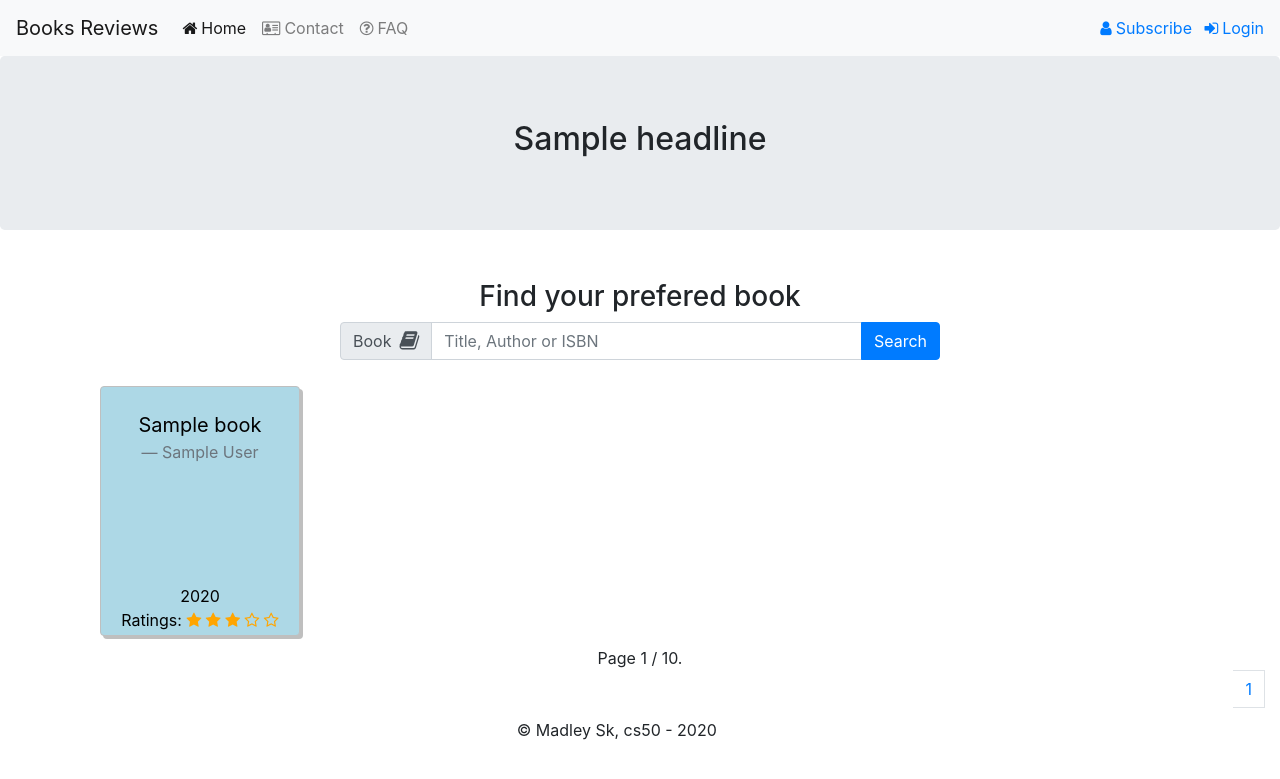
After one commit to madleysk/project1, a Flask app: template templates/book_list.html in a window 1280 px wide. The commit adds this page. Shown: the top 779 px of the page. Run offline with Flask 2, Linux system fonts and the light colour scheme; the template is opened without the code that fills it: most values are stand-ins (such as "Sample title", 1, 10 or a date in 2020); some libraries are stand-ins or nearby versions.

Commit message:
added pagination

```diff
--- a/application.py
+++ b/application.py
@@ -25,6 +25,8 @@ app.config["SECRET_KEY"] = os.getenv("SECRET_KEY")
 engine = create_engine(os.getenv("DATABASE_URL"))
 db = scoped_session(sessionmaker(bind=engine))
 
+per_page=25
+off_set=0
 
 @app.route("/")
 def index():
@@ -38,7 +40,7 @@ def index():
 	data['search']=keywords
 	if keywords is not None and keywords !='':
 		keywords = '%'+keywords+'%'
-		books = db.execute("SELECT * FROM books WHERE title like :s or author like :s  or isbn like :s ",{"s":keywords}).fetchall()
+		books = db.execute("SELECT * FROM books WHERE title ilike :s or author ilike :s  or isbn ilike :s ",{"s":keywords}).fetchall()
 		if books:
 			data['books']= books
 		else:
@@ -140,8 +142,71 @@ def logout():
 	session.pop('user_id',None)
 	return redirect('/login')
 
-@app.route('/find_book')
-def find_book():
+@app.route('/list_books')
+@app.route('/list_books/page/<int:page>')
+def list_books(page='1'):
+	page_title = 'Find a book'
+	data = {
+	"page_title":page_title
+	}
+	page_arg = request.args.get('page')
+	if page_arg is not None:
+		page = page_arg
+	off_set = per_page*int(page)
+	res_count =0
+	keywords = request.args.get('search')
+	data['search']=keywords
+	if keywords is not None and keywords !='':
+		keywords = '%'+keywords+'%'
+		books = db.execute("SELECT * FROM books WHERE title ilike :s or author ilike :s  or isbn ilike :s ",{"s":keywords}).fetchall()
+		if books:
+			data['books']= books
+		else:
+			data['no_result']='No result found for these keywords.'
+	else:
+		books = db.execute("SELECT * FROM books LIMIT :per_page OFFSET :off_set",{"per_page":per_page,"off_set":off_set}).fetchall()
+		if books:
+			data['books']= books
+		else:
+			data['no_result']='No books in the database yet.'
+		# pagination
+		res_count = db.execute("SELECT count(*) as total FROM books").fetchone().total
+
+	pages= int(res_count / per_page)
+	if res_count % per_page != 0:
+		pages += 1
+	iter_pages=[]
+	actual_page= int(off_set/per_page)
+	has_preview= False
+	has_next= False
+	next_page=0
+	prev_page=0
+	for i in range(pages):
+		iter_pages.append(i+1)
+	if actual_page > 1:
+		has_preview= True
+	else:
+		has_preview= None
+	if actual_page < pages:
+		has_next= True
+	else:
+		has_next= None
+	data['pagination']={
+		"iter_pages":iter_pages,
+		"page_range":range(1,pages),
+		"page":actual_page,
+		"has_prev":has_preview,
+		"has_next":has_next,
+		"next_page":actual_page+1,
+		"prev_page":actual_page-1,
+		"total":pages,
+	}
+	data['page_range'] = pagination_format(data['pagination'])
+
+	return render_template("book_list.html",data=data)
+
+@app.route('/mybooks')
+def mybooks():
 	page_title = 'FInd a book'
 	data = {
 	"page_title":page_title
@@ -246,6 +311,15 @@ def format_rating(rate,css=''):
 		for i in range(int(rate),5):
 			rating_stars +='<span class="fa fa-star-o unchecked '+css+'" data-rate="'+str(i+1)+'"></span>\n'
 	return rating_stars
+
+def pagination_format(page_obj):
+	index = page_obj['page']
+	max_index= int(page_obj['total'])
+	start_index= index - 3 if index >=3 else 0
+	end_index = index + 3 if index <= max_index - 3 else max_index
+	page_range = list(page_obj['page_range'])[int(start_index):int(end_index)]
+	return page_range
+
 # https://www.goodreads.com/book/review_counts.json?key=xpF7YDthAftyDazUNvFWQ&isbns=1416949658
 """
 import requests
--- /dev/null
+++ b/templates/_paginationhelpers.html
@@ -0,0 +1,30 @@
+<div class="text-center">
+	<span class="ellipsis">
+		Page {{ data.pagination.page }} / {{ data.pagination.total }}.
+	</span>
+</div>
+<nav aria-label="Navigation Page" class="pull-right" style="overflow:auto;">
+	<ul class="pagination">
+		{% if data.pagination.has_prev %}
+			<li class="page-item"><a class="page-link" href="?page=1" title="Aller à la première page" >&laquo; </a></li>
+			<li class="page-item"><a class="page-link" href="?page={{ data.pagination.prev_page }}{{ url_params }}" title="Page précédente">précédent</a></li>
+		{% endif %}
+
+		{% for page_num in data.page_range %}
+			{% if page_num %}
+				{% if page_num == data.pagination.page %}
+					<li class="active"><a class="page-link" href="#">{{ page_num }}</a></li>
+				{% else %}
+					<li class="page-item" ><a class="page-link" href="?page={{ page_num }}{{ url_params }}">{{ page_num }}</a></li>
+				{% endif %}
+			{% else %}
+				<li class="page-item" ><span class="ellipsis">...</span></li>
+			{% endif %}
+		{% endfor %}
+
+		{% if data.pagination.has_next %}
+			<li class="page-item"><a class="page-link" href="?page={{ data.pagination.next_page}}{{ url_params }}" title="Page suivante">suivant</a></li>
+			<li class="page-item"><a class="page-link" href="?page={{ data.pagination.total }}{{ url_params }}" title="Aller à la dernière page"> &raquo;</a></li>
+		{% endif %}
+	</ul>
+</nav>
--- /dev/null
+++ b/templates/book_list.html
@@ -0,0 +1,52 @@
+{% extends "layout.html" %}
+
+{% block body %}
+<div class="container-fluid">
+	<div class="mx-auto" style="margin-top:50px;width:600px;max-width:100%;">
+		<form method="GET">
+			<div class="">
+				<h3 class="text-center">Find your prefered book</h3>
+				<div class="input-group mb-3">
+					<div class="input-group-prepend">
+						<span class="input-group-text" id="basic-addon1">Book<span class="fa fa-book fa-lg ml-2"></span></span>
+					</div>
+					<input type="text" class="form-control" name="search" placeholder="Title, Author or ISBN" value="{% if data.search %}{{data.search}}{% endif %}" aria-label="Search" aria-describedby="basic-addon1" >
+					<div class="input-group-append">
+						<button type="submit" class="btn btn-primary" id="basic-addon2">Search</button>
+					</div
+				</div>
+			</div>
+		</form>
+	</div>
+	</div>
+	{% if data.books %}
+	<div class="book-contents mx-auto" style="width:1100px;max-width:100%;">
+		{% for book in data.books %}
+		<a href="{{ url_for('book', id=book.id )}}" class="card book">
+			<div class="card-body">
+				<blockquote class="blockquote text-center border-0">
+				  <p class="m-0">{{book.title}}</p>
+				  <footer class="blockquote-footer">{{book.author}}</footer>
+				</blockquote>
+			</div>
+			<small class="text-center">{{book.year}}</small>
+			<small class="text-center">Ratings:
+				<span class="fa fa-star checked" aria-hidden="true"></span>
+				<span class="fa fa-star checked" aria-hidden="true"></span>
+				<span class="fa fa-star checked" aria-hidden="true"></span>
+				<span class="fa fa-star-o unchecked" aria-hidden="true"></span>
+				<span class="fa fa-star-o unchecked" aria-hidden="true"></span>
+			</small>
+		</a>
+		{% endfor %}
+	</div>
+	{% endif %}
+	{% if data.no_result %}
+		<h5>{{data.no_result}}</h5>
+	{% endif %}
+</div>
+<!-- Pagination section -->
+<div>
+	{% include "_paginationhelpers.html" %}
+</div>
+{% endblock body %}
--- a/templates/layout.html
+++ b/templates/layout.html
@@ -24,6 +24,17 @@
 		  <li class="nav-item active">
 			<a class="nav-link" href="{{ url_for('index') }}"><span class="fa fa-home">&nbsp;</span>Home <span class="sr-only">(current)</span></a>
 		  </li>
+		  {% if session.username %}
+			<li class="nav-item dropdown">
+				<a class="nav-link dropdown-toggle" href="#" id="navbarDropdown" role="button" data-toggle="dropdown" aria-haspopup="true" aria-expanded="false">
+				Books
+				</a>
+				<div class="dropdown-menu" aria-labelledby="navbarDropdown">
+				  <a class="dropdown-item" href="{{url_for('mybooks')}}">My Books</a>
+				  <a class="dropdown-item" href="{{url_for('list_books')}}">All Books</a>
+				</div>
+			</li>
+		  {% endif %}
 		  <li class="nav-item">
 			<a class="nav-link" href="#"><span class="fa fa-address-card-o">&nbsp;</span>Contact</a>
 		  </li>
```
